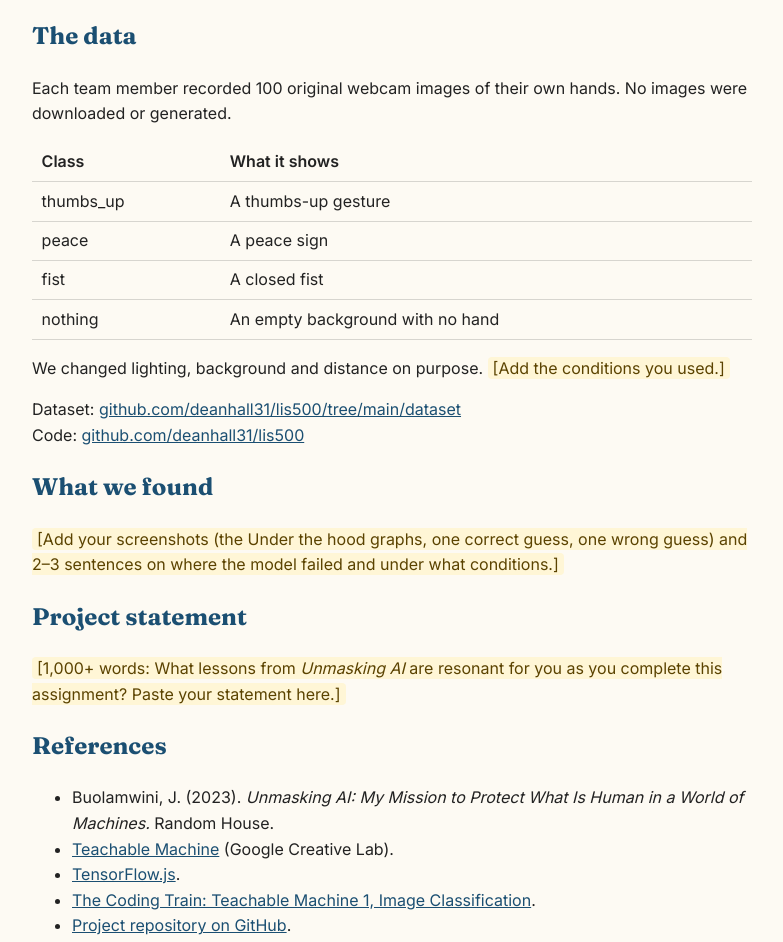
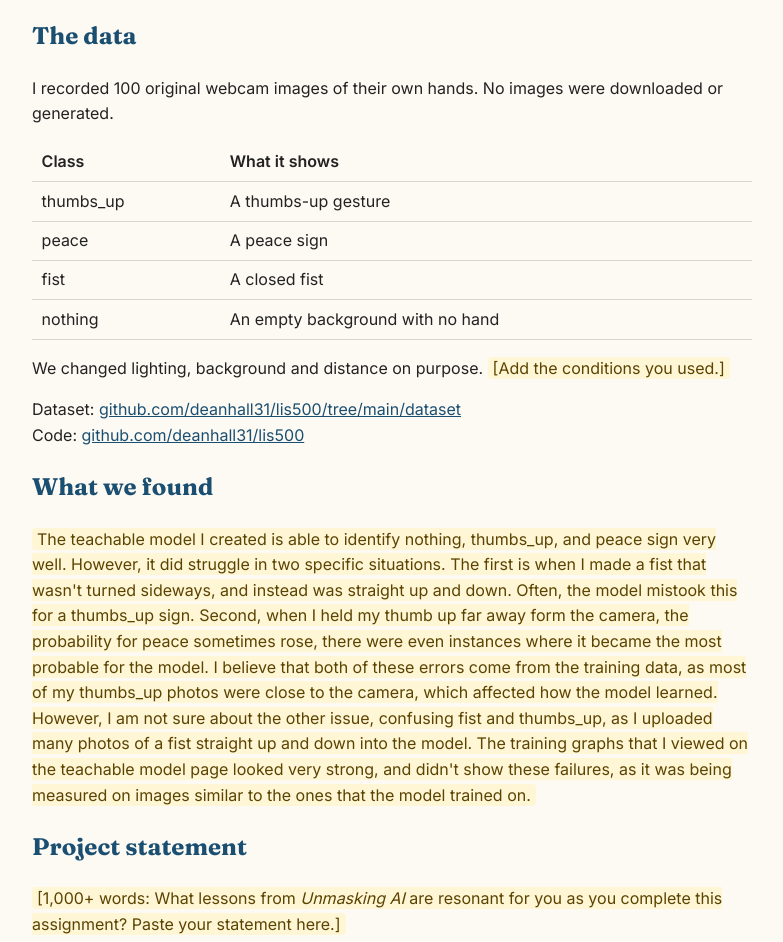
Before and after one commit to deanhall31/lis500, a plain HTML site: page teachable-machines.html in a window 1280 px wide. Shown: the part 1276-2218 px from the top of the page, without its empty margins (248-1031 px from the left). Drawn offline with Linux system fonts and the light colour scheme.

Commit message:
Update teachable-machines.html

```diff
--- a/teachable-machines.html
+++ b/teachable-machines.html
@@ -68,7 +68,7 @@
 
         <section aria-labelledby="data-heading">
             <h2 id="data-heading">The data</h2>
-            <p>Each team member recorded 100 original webcam images of their own hands. No images were downloaded or generated.</p>
+            <p>I recorded 100 original webcam images of their own hands. No images were downloaded or generated.</p>
             <table class="tm-table">
                 <thead><tr><th scope="col">Class</th><th scope="col">What it shows</th></tr></thead>
                 <tbody>
@@ -85,7 +85,7 @@
 
         <section aria-labelledby="findings-heading">
             <h2 id="findings-heading">What we found</h2>
-            <p><span class="todo">[Add your screenshots (the Under the hood graphs, one correct guess, one wrong guess) and 2&ndash;3 sentences on where the model failed and under what conditions.]</span></p>
+            <p><span class="todo">The teachable model I created is able to identify nothing, thumbs_up, and peace sign very well. However, it did struggle in two specific situations. The first is when I made a fist that wasn't turned sideways, and instead was straight up and down. Often, the model mistook this for a thumbs_up sign. Second, when I held my thumb up far away form the camera, the probability for peace sometimes rose, there were even instances where it became the most probable for the model. I believe that both of these errors come from the training data, as most of my thumbs_up photos were close to the camera, which affected how the model learned. However, I am not sure about the other issue, confusing fist and thumbs_up, as I uploaded many photos of a fist straight up and down into the model. The training graphs that I viewed on the teachable model page looked very strong, and didn't show these failures, as it was being measured on images similar to the ones that the model trained on. </span></p>
         </section>
 
         <section aria-labelledby="statement-heading">
```
